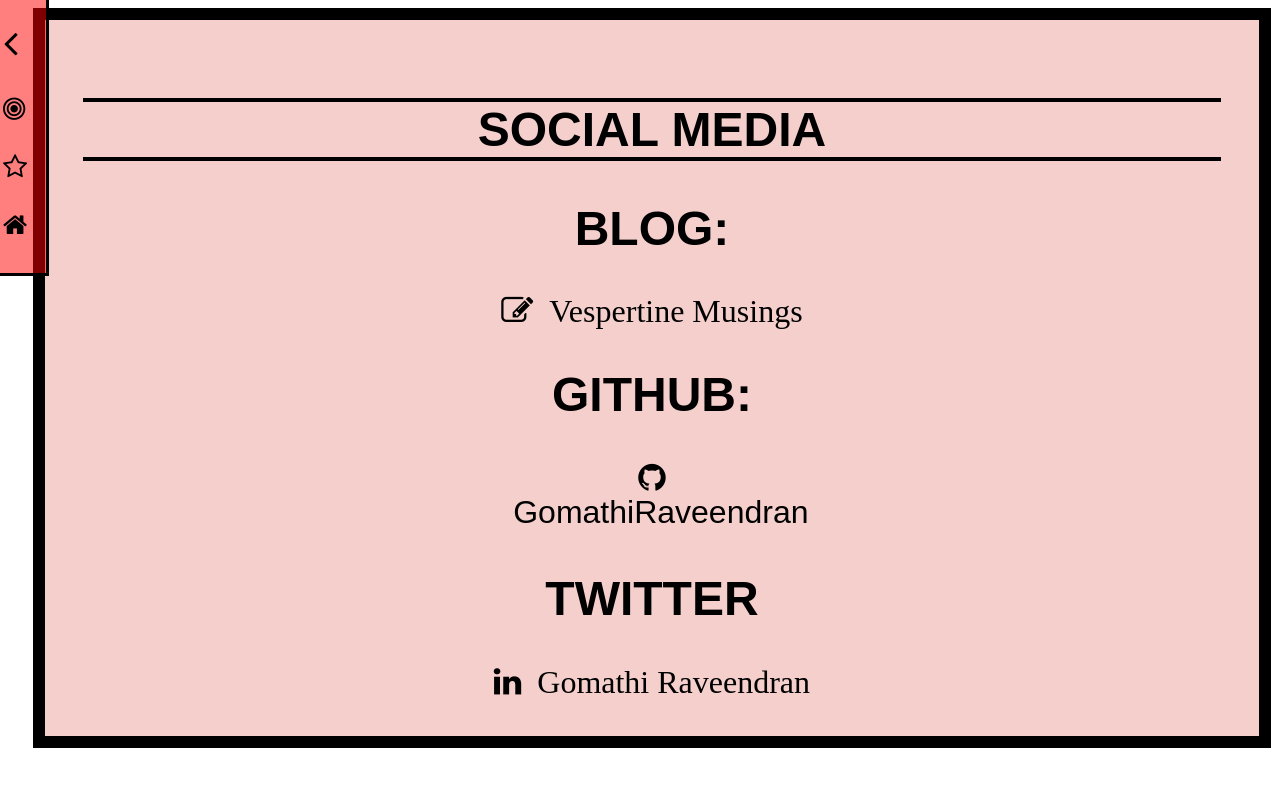
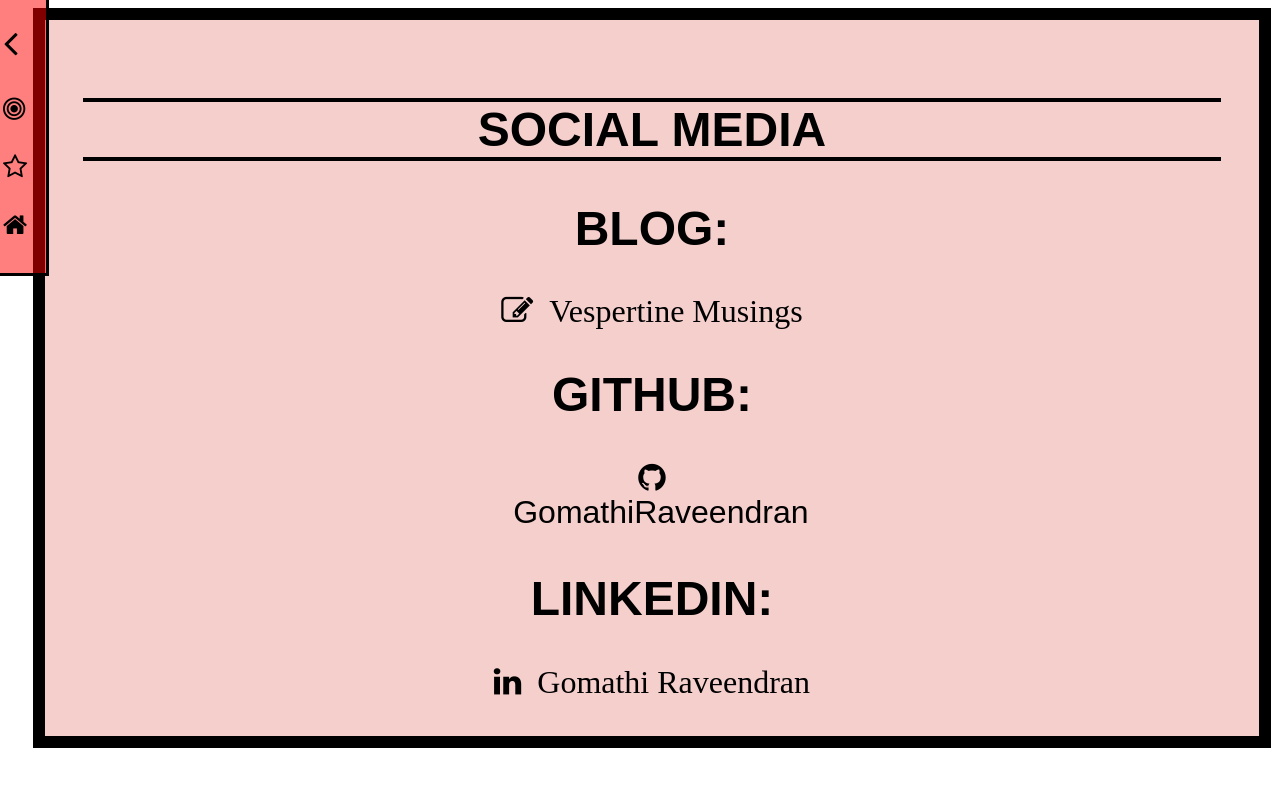
Before and after one commit to GomathiRaveendran/sample, a plain HTML site: page page-2.html in a window 1280 px wide. Drawn offline with Linux system fonts and the light colour scheme; a web font is replaced by a local one.

Commit message:
Update page-2.html

```diff
--- a/page-2.html
+++ b/page-2.html
@@ -33,7 +33,7 @@
 
     <h2>BLOG:</h2><a class="site" href=" https://raveendrangomathi.wixsite.com/vespertinemusings" aria-label="blog"><i class="fa fa-pencil-square-o" aria-hidden="true">&nbsp; Vespertine Musings</i></a>
     <h2>GITHUB:</h2><a class="site" href="https://github.com/GomathiRaveendran" aria-label="github"><i class="fa fa-github" aria-hidden="true"></i>&nbsp; GomathiRaveendran</a>
-    <h2>TWITTER</h2><a class="site" href="https://www.linkedin.com/in/gomathi-raveendran" aria-label="linkedin"><i class="fa fa-linkedin" aria-hidden="true">&nbsp; Gomathi Raveendran</i></a>
+    <h2>LINKEDIN:</h2><a class="site" href="https://www.linkedin.com/in/gomathi-raveendran" aria-label="linkedin"><i class="fa fa-linkedin" aria-hidden="true">&nbsp; Gomathi Raveendran</i></a>
   </section>
 </body>
 </html>
```
